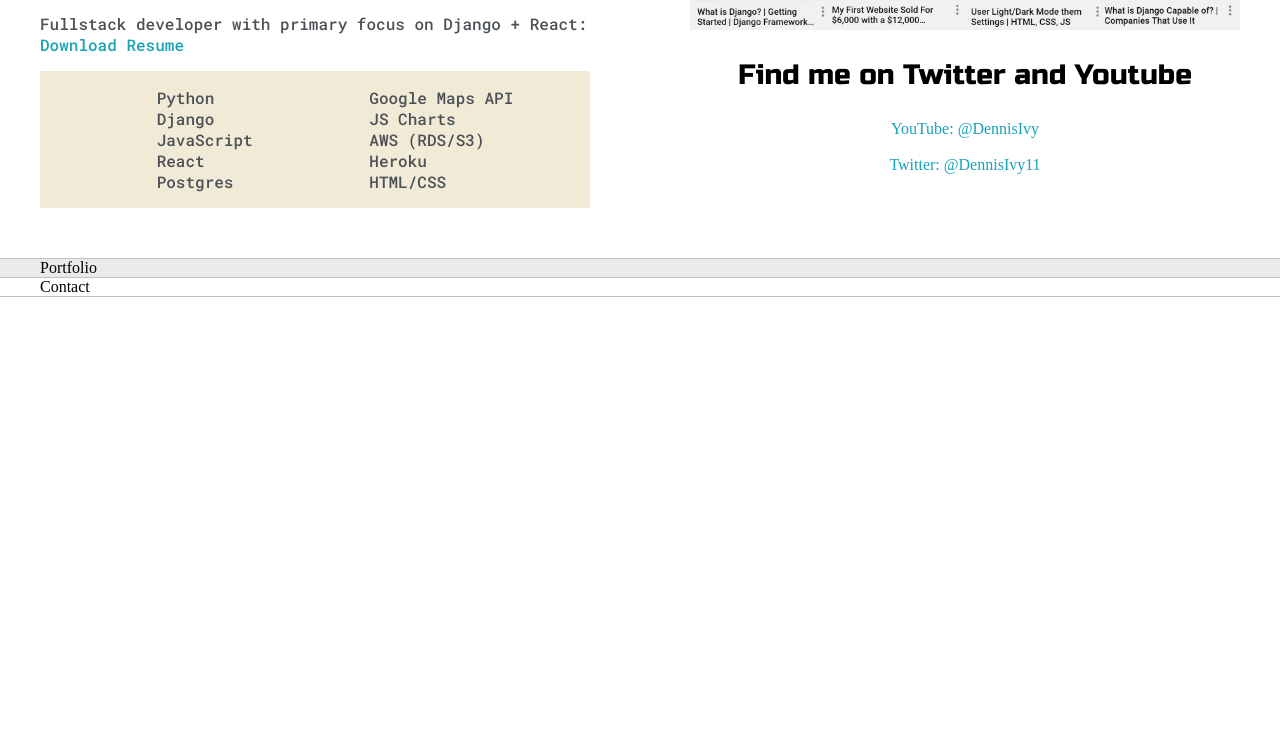
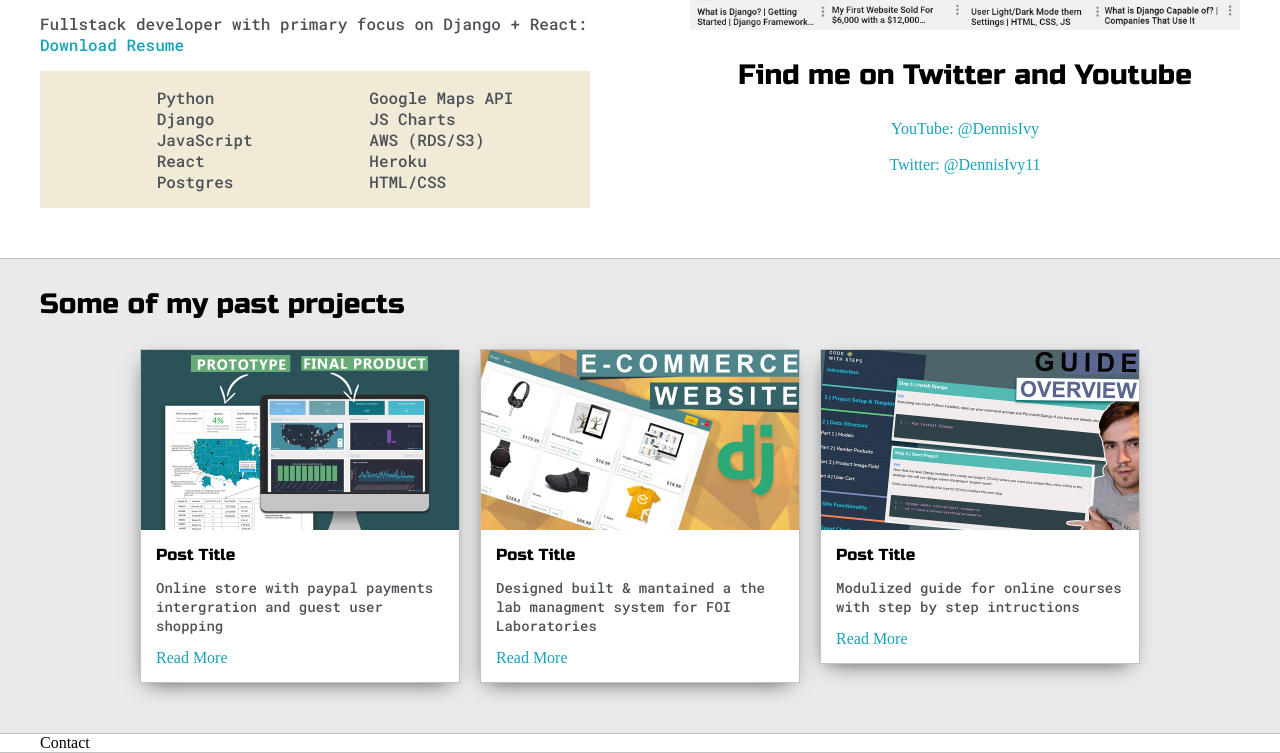
Before and after one commit to umeshraj/youtube_travesy_build_portfolio, a plain HTML site: page index.html in a window 1280 px wide. Shown: the part 1038-1791 px from the top of the page. Before the commit the page ends 1335 px from the top, so only its background shows below. Drawn offline with Linux system fonts and the light colour scheme.

Commit message:
html+css for post section

```diff
--- a/default.css
+++ b/default.css
@@ -299,6 +299,43 @@ h6 {
   width: 100%;
 }
 
+.post-wrapper {
+  display: grid;
+  grid-template-columns: repeat(auto-fit, 320px);
+  gap: 20px;
+  justify-content: center;
+  padding-bottom: 50px;
+}
+
+.post {
+  border: 1px solid var(--border-color);
+  -webkit-box-shadow: -2px 7px 21px -9px rgba(0, 0, 0, 0.75);
+  -moz-box-shadow: -2px 7px 21px -9px rgba(0, 0, 0, 0.75);
+  box-shadow: -2px 7px 21px -9px rgba(0, 0, 0, 0.75);
+}
+
+.thumbnail {
+  display: block;
+  width: 100%;
+  height: 180px;
+  object-fit: cover;
+}
+
+.post-preview {
+  background-color: #fff;
+  padding: 15px;
+}
+
+.post-title {
+  color: #000;
+  margin: 0;
+}
+
+.post-intro {
+  color: #4b5156;
+  font-size: 14px;
+}
+
 @media screen and (max-width: 1200px) {
   .main-container {
     width: 95%;
--- a/index.html
+++ b/index.html
@@ -133,7 +133,54 @@
     <!-- Portfolio -->
     <section class="s1">
       <div class="main-container">
-        Portfolio
+        <h3 styles="text-align:center;">Some of my past projects</h3>
+
+        <div class="post-wrapper">
+          <!-- post 1 -->
+          <div>
+            <div class="post">
+              <img class="thumbnail" src="images/dash.jpg" alt="" />
+              <div class="post-preview">
+                <h6 class="post-title">Post Title</h6>
+                <p class="post-intro">
+                  Online store with paypal payments intergration and guest user
+                  shopping
+                </p>
+                <a href="post.html">Read More</a>
+              </div>
+            </div>
+          </div>
+
+          <!-- post 2 -->
+          <div>
+            <div class="post">
+              <img class="thumbnail" src="images/ecom.jpg" alt="" />
+              <div class="post-preview">
+                <h6 class="post-title">Post Title</h6>
+                <p class="post-intro">
+                  Designed built & mantained a the lab managment system for FOI
+                  Laboratories
+                </p>
+                <a href="post.html">Read More</a>
+              </div>
+            </div>
+          </div>
+
+          <!-- post 3 -->
+          <div>
+            <div class="post">
+              <img class="thumbnail" src="images/membership site.jpg" alt="" />
+              <div class="post-preview">
+                <h6 class="post-title">Post Title</h6>
+                <p class="post-intro">
+                  Modulized guide for online courses with step by step
+                  intructions
+                </p>
+                <a href="post.html">Read More</a>
+              </div>
+            </div>
+          </div>
+        </div>
       </div>
     </section>
 
```
